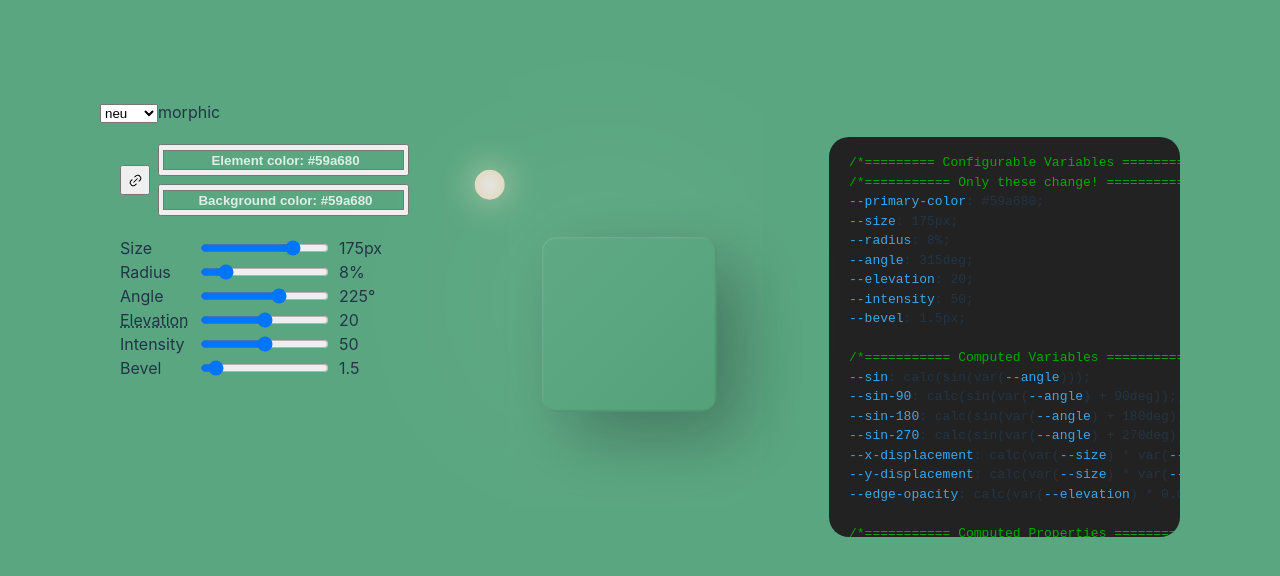
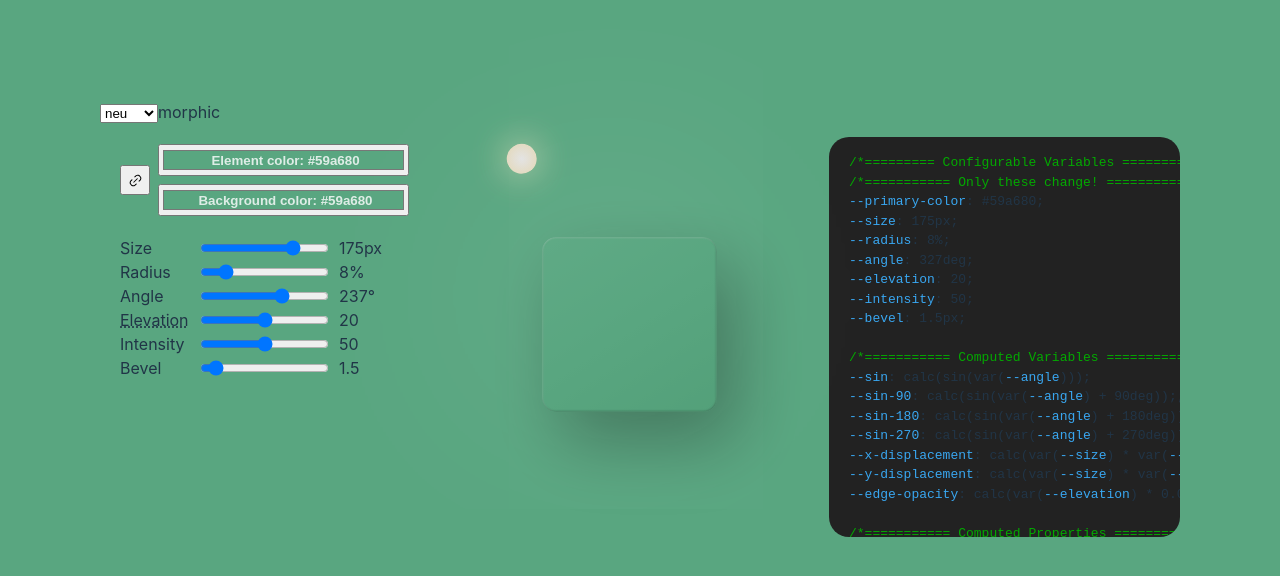
Before and after one commit to PeterTYLiu/xmorphic, a React (Vite) app: page / in a window 1280 px wide. Shown: the top 576 px of the page. Built offline with nearby package versions, Linux system fonts and the light colour scheme.

Commit message:
change default angle

```diff
--- a/src/App.tsx
+++ b/src/App.tsx
@@ -48,7 +48,7 @@ function App() {
   const [size, setSize] = useState(175);
   const [color, setColor] = useState(defaultColor);
   const [backgroundColor, setBackgroundColor] = useState(defaultColor);
-  const [angle, setAngle] = useState(225);
+  const [angle, setAngle] = useState(237);
   const [elevation, setElevation] = useState(20);
   const [intensity, setIntensity] = useState(50);
   const [blurriness, setBlurriness] = useState(3);
```
